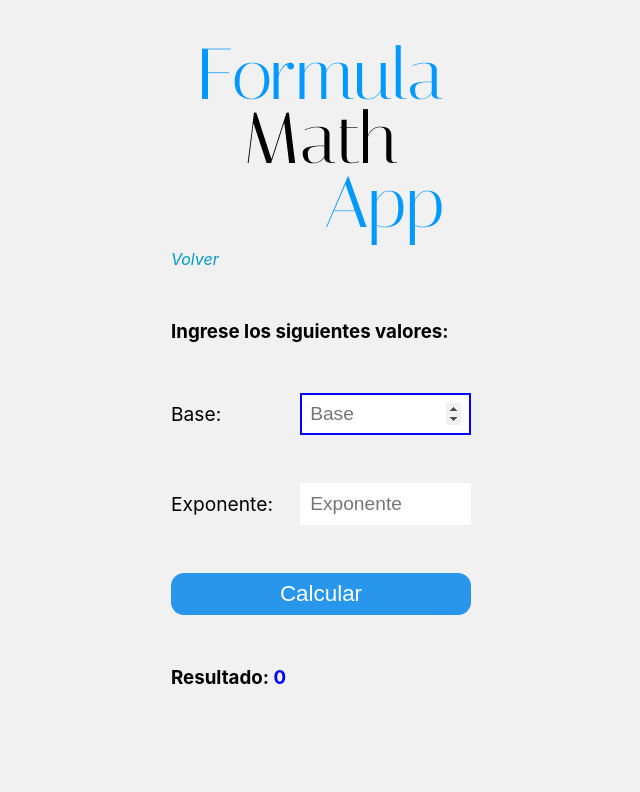
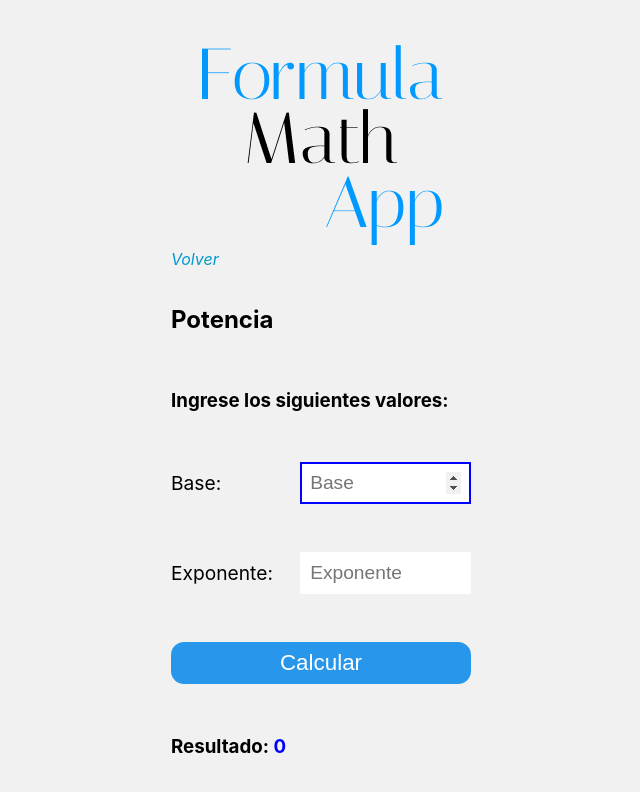
Before and after one commit to Renato6GS/math-formulas-app, a React (Vite) app: page /pow in a window 1280 px wide. Shown: the top 792 px of the page, without its empty margins (319-959 px from the left). Built offline with nearby package versions, Linux system fonts and the light colour scheme.

Commit message:
feat: add title to the pages

```diff
--- a/src/components/FormulaForm/styles.css
+++ b/src/components/FormulaForm/styles.css
@@ -1,5 +1,6 @@
 .form {
   width: 100%;
+  margin-top: 1rem;
   display: flex;
   justify-content: center;
   flex-direction: column;
--- a/src/components/PageLayout/index.jsx
+++ b/src/components/PageLayout/index.jsx
@@ -2,12 +2,13 @@ import React from 'react';
 import { Link } from 'wouter';
 import './styles.css';
 
-export default function PageLayout({ children }) {
+export default function PageLayout({ children, title }) {
   return (
     <section className='pageLayout--container'>
       <Link to='/' className='pageLayout--link'>
         Volver
       </Link>
+      <h2>{title}</h2>
       <h3>Ingrese los siguientes valores:</h3>
       {children}
     </section>
--- a/src/components/PageLayout/styles.css
+++ b/src/components/PageLayout/styles.css
@@ -1,7 +1,7 @@
 .pageLayout--container {
   display: flex;
   flex-direction: column;
-  gap: 2rem;
+  gap: 1rem;
 }
 
 .pageLayout--link {
--- a/src/pages/factorial/index.jsx
+++ b/src/pages/factorial/index.jsx
@@ -4,7 +4,7 @@ import PageLayout from '../../components/PageLayout';
 
 export default function Factorial() {
   return (
-    <PageLayout>
+    <PageLayout title='Factorial'>
       <FormulaForm fields={[{ label: 'Número', autofocus: true }]} typeOfOperation='factorialOperation' />
     </PageLayout>
   );
--- a/src/pages/generalFormula/index.jsx
+++ b/src/pages/generalFormula/index.jsx
@@ -4,7 +4,7 @@ import PageLayout from '../../components/PageLayout';
 
 export default function GeneralFormula() {
   return (
-    <PageLayout>
+    <PageLayout title='Fórmula general'>
       <FormulaForm
         fields={[{ label: 'a', autofocus: true }, { label: 'b' }, { label: 'c' }]}
         typeOfOperation='generalFormulaOperation'
--- a/src/pages/pow/index.jsx
+++ b/src/pages/pow/index.jsx
@@ -4,7 +4,7 @@ import PageLayout from '../../components/PageLayout';
 
 export default function Pow() {
   return (
-    <PageLayout>
+    <PageLayout title='Potencia'>
       <FormulaForm fields={[{ label: 'Base', autofocus: true }, { label: 'Exponente' }]} typeOfOperation='pow' />
     </PageLayout>
   );
```
